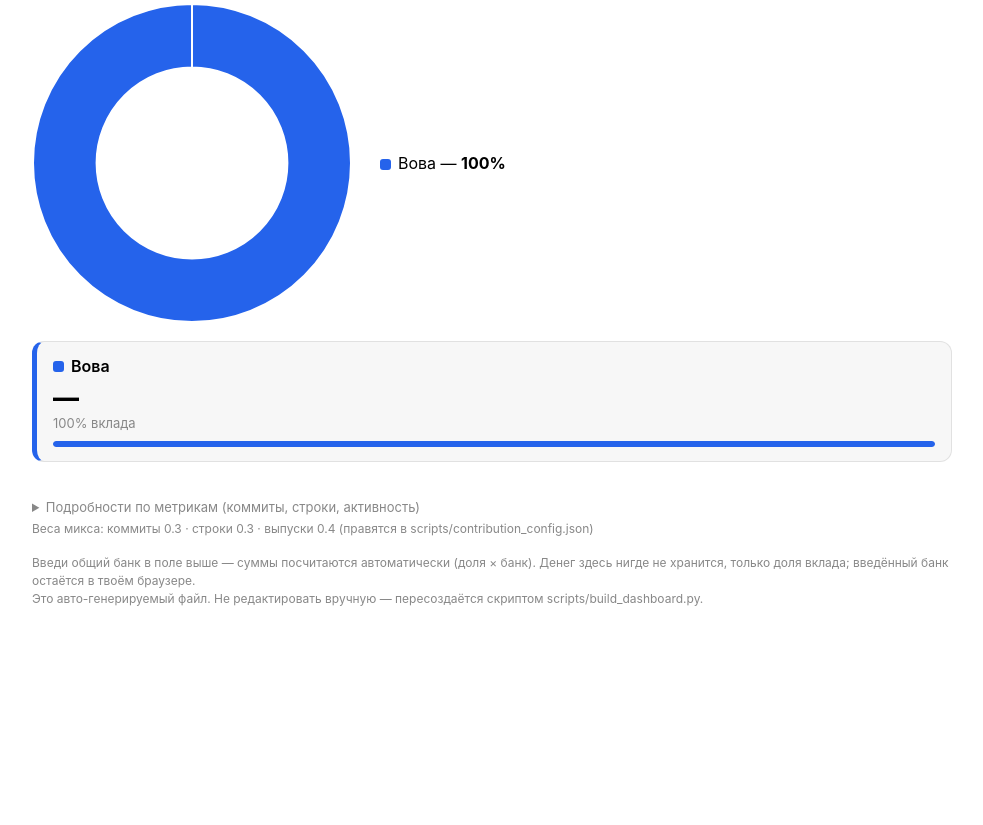
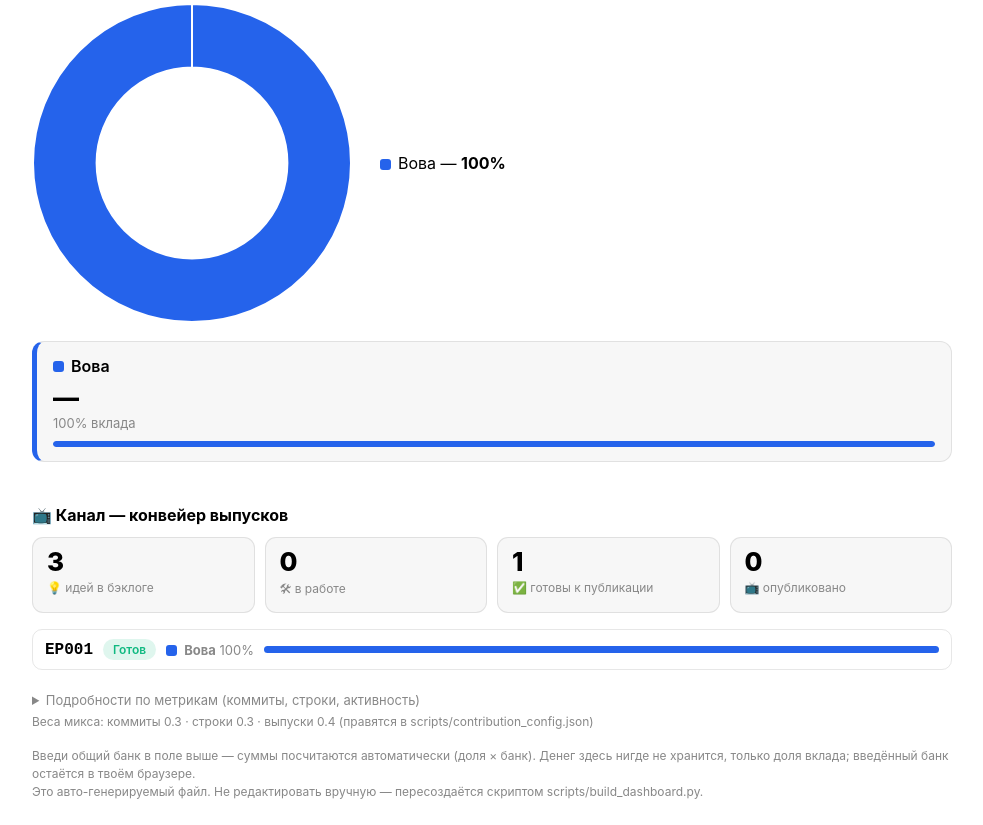
Before and after one commit to Burik-12/wc-dashboard, a plain HTML site: page index.html in a window 1280 px wide. Shown: the part 301-1126 px from the top of the page, without its empty margins (148-1131 px from the left). Before the commit the page ends 933 px from the top, so only its background shows below. Drawn offline with nearby package versions, Linux system fonts and the light colour scheme.

Commit message:
Авто-обновление дашборда вклада Burik-12/world-cup-clips@556eadc0be05dc5eeefb86bac6669b865aceaf9d

```diff
--- a/index.html
+++ b/index.html
@@ -46,6 +46,24 @@
   .note { color: #888; font-size: 12px; margin-top: 18px; line-height: 1.5; }
   .weights { font-size: 12px; color: #888; margin-top: 6px; }
   .live { display: inline-block; width: 8px; height: 8px; border-radius: 50%; background: #10b981; margin-right: 5px; vertical-align: middle; }
+  .channel { margin-top: 28px; }
+  .channel h2 { font-size: 16px; margin: 0 0 12px; }
+  .funnel { display: flex; flex-wrap: wrap; gap: 10px; margin-bottom: 16px; }
+  .stage { flex: 1 1 130px; min-width: 120px; border: 1px solid #8883; border-radius: 11px; padding: 11px 14px; background: #8881; }
+  .stage .n { font-size: 26px; font-weight: 800; line-height: 1; }
+  .stage .l { font-size: 12px; color: #888; margin-top: 5px; }
+  .eps { display: flex; flex-direction: column; gap: 9px; }
+  .ep { display: flex; flex-wrap: wrap; align-items: center; gap: 10px; border: 1px solid #8883; border-radius: 10px; padding: 9px 12px; }
+  .ep .code { font-weight: 700; font-family: ui-monospace, SFMono-Regular, monospace; }
+  .badge { font-size: 12px; font-weight: 600; padding: 3px 10px; border-radius: 999px; white-space: nowrap; }
+  .badge.idea { background: #8882; color: #888; }
+  .badge.progress { background: #f59e0b22; color: #f59e0b; }
+  .badge.ready { background: #10b98122; color: #10b981; }
+  .badge.published { background: #2563eb22; color: #2563eb; }
+  .ep .contrib { display: flex; flex-wrap: wrap; gap: 10px; color: #888; font-size: 13px; }
+  .ep .contrib b { color: inherit; }
+  .ep .cbar { flex: 1 1 130px; min-width: 110px; height: 7px; border-radius: 4px; background: #8882; overflow: hidden; display: flex; }
+  .ep .cbar > i { height: 100%; }
 </style>
 </head>
 <body>
@@ -72,6 +90,7 @@
   </div>
   <div class="cards" id="cards"></div>
   <div class="reconcile" id="reconcile"></div>
+  <div class="channel" id="channel"></div>
   <details class="tbl">
     <summary>Подробности по метрикам (коммиты, строки, активность)</summary>
     <div class="table-wrap">
@@ -86,7 +105,7 @@
   </details>
   <div class="weights">Веса микса: коммиты 0.3 · строки 0.3 · выпуски 0.4 (правятся в scripts/contribution_config.json)</div>
   <div class="note">Введи общий банк в поле выше — суммы посчитаются автоматически (доля × банк). Денег здесь нигде не хранится, только доля вклада; введённый банк остаётся в твоём браузере.<br>Это авто-генерируемый файл. Не редактировать вручную — пересоздаётся скриптом scripts/build_dashboard.py.</div>
-  <script>window.__DASH__ = {"title": "Вклад партнёров — World Cup Clips", "currency_note": "Введи общий банк в поле выше — суммы посчитаются автоматически (доля × банк). Денег здесь нигде не хранится, только доля вклада; введённый банк остаётся в твоём браузере.", "weights": {"commits": 0.3, "lines": 0.3, "units": 0.4}, "generated_at": "2026-06-28 14:46 UTC", "total_commits": 8, "total_lines": 1900, "total_deleted": 127, "unit_files": ["content/episodes/ep001-biggest-upsets-worldcup-2026.md"], "rows": [{"author": "Вова", "commits": 8, "lines": 1900, "deleted": 127, "units": 1.0, "last_active": "2026-06-28", "share_pct": 100.0, "color": "#2563eb"}], "single_author_warning": true};</script>
+  <script>window.__DASH__ = {"title": "Вклад партнёров — World Cup Clips", "currency_note": "Введи общий банк в поле выше — суммы посчитаются автоматически (доля × банк). Денег здесь нигде не хранится, только доля вклада; введённый банк остаётся в твоём браузере.", "weights": {"commits": 0.3, "lines": 0.3, "units": 0.4}, "generated_at": "2026-06-28 15:15 UTC", "total_commits": 9, "total_lines": 2044, "total_deleted": 129, "unit_files": ["EP001"], "rows": [{"author": "Вова", "commits": 9, "lines": 2044, "deleted": 129, "units": 1.0, "last_active": "2026-06-28", "share_pct": 100.0, "color": "#2563eb"}], "episodes": [{"code": "EP001", "status": "ready", "contributors": [{"author": "Вова", "pct": 100, "color": "#2563eb"}]}], "pipeline": {"ideas": 3, "progress": 0, "ready": 1, "published": 0}, "single_author_warning": true};</script>
   <script>
 
 (function () {
@@ -132,11 +151,50 @@
   }
 
   function renderMeta() {
+    const pub = D.pipeline ? D.pipeline.published : 0;
     $('meta').innerHTML =
       '<span class="live"></span>Обновлено: ' + D.generated_at +
       ' · коммитов: ' + D.total_commits +
       ' · строк: +' + D.total_lines + ' / −' + (D.total_deleted || 0) +
-      ' · выпусков: ' + (D.unit_files ? D.unit_files.length : 0);
+      ' · выпусков: ' + (D.unit_files ? D.unit_files.length : 0) +
+      ' · опубликовано: ' + pub;
+  }
+
+  // Канальный слой: воронка конвейера + вклад по каждому выпуску.
+  // Показываем только коды/стадии/доли — никаких заголовков и стратегии.
+  function renderChannel() {
+    const el = $('channel');
+    if (!el) return;
+    if (!D.pipeline) { el.innerHTML = ''; return; }
+    const p = D.pipeline;
+    const stages = [
+      { n: p.ideas, l: '💡 идей в бэклоге' },
+      { n: p.progress, l: '🛠 в работе' },
+      { n: p.ready, l: '✅ готовы к публикации' },
+      { n: p.published, l: '📺 опубликовано' },
+    ];
+    const labelMap = { idea: 'Идея', progress: 'В работе', ready: 'Готов', published: 'Опубликован' };
+    const funnel = stages.map((s) =>
+      '<div class="stage"><div class="n">' + s.n + '</div><div class="l">' + s.l + '</div></div>').join('');
+
+    const eps = (D.episodes || []).map((e) => {
+      const badge = '<span class="badge ' + e.status + '">' + (labelMap[e.status] || e.status) + '</span>';
+      let contrib = '<span class="muted">нет данных по вкладу</span>';
+      let bar = '';
+      if (e.contributors && e.contributors.length) {
+        contrib = e.contributors.map((c) =>
+          '<span><span class="dot" style="background:' + c.color + '"></span><b>' +
+          c.author + '</b> ' + c.pct + '%</span>').join('');
+        bar = '<div class="cbar">' + e.contributors.map((c) =>
+          '<i style="width:' + c.pct + '%;background:' + c.color + '"></i>').join('') + '</div>';
+      }
+      return '<div class="ep"><span class="code">' + e.code + '</span>' + badge +
+        '<div class="contrib">' + contrib + '</div>' + bar + '</div>';
+    }).join('');
+
+    el.innerHTML = '<h2>📺 Канал — конвейер выпусков</h2>' +
+      '<div class="funnel">' + funnel + '</div>' +
+      (eps ? '<div class="eps">' + eps + '</div>' : '<div class="muted">Выпусков пока нет.</div>');
   }
 
   // Текст в центре «бублика»: общий банк, когда он задан.
@@ -307,6 +365,7 @@
     renderChart();
     buildCards();
     updateMoney();
+    renderChannel();
   }
 
   // Восстанавливаем введённый банк/валюту из localStorage этого браузера.
```
Also changed, not shown: data.json (+27 -8 lines).
